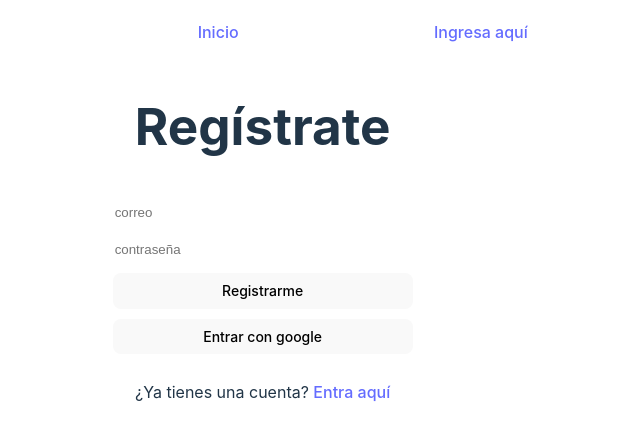
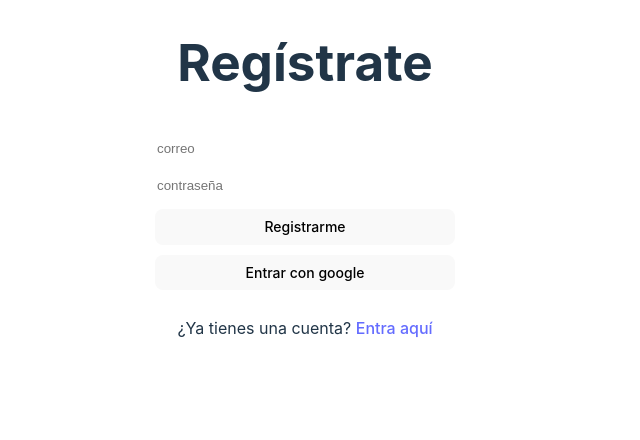
Before and after one commit to solsepulveda/nasa-api, a React (Vite) app: page /login in a window 1280 px wide. Shown: the top 440 px of the page, without its empty margins (335-975 px from the left). Built offline with nearby package versions, Linux system fonts and the light colour scheme; no server answers.

Commit message:
feat/test-nav

```diff
--- a/src/components/HomePage/HomePage.jsx
+++ b/src/components/HomePage/HomePage.jsx
@@ -4,10 +4,9 @@ import Footer from '../footer'
 import { Link } from "react-router-dom";
 import { addDoc, collection } from "firebase/firestore";
 import { db, auth } from '../firebase/firebase'
-import { Heart } from '../../assets/Icons';
 import { ArrowLeftOutlined, ArrowRightOutlined, HeartOutlined } from "@ant-design/icons";
 import {openNotificationSuccess, openNotificationRegistration} from '../../utils/Notification';
-import { NavBar } from '../NarBar/NavBar';
+/* import { NavBar } from '../NarBar/NavBar'; */
 
 
 function HomePage() {
@@ -94,7 +93,7 @@ function HomePage() {
 
   return (
     <>
-    <NavBar/>
+   {/*  <NavBar/> */}
     <div className='container'>
       <h1>Astronomy picture of the Day</h1>
       <div className='button-and-pic'>
--- a/src/components/login/login.jsx
+++ b/src/components/login/login.jsx
@@ -10,7 +10,7 @@ import { useEffect, useState } from "react";
 import { useNavigate } from "react-router";
 import "../login/login.css";
 import { openNotificationError } from "../../utils/Notification";
-import { NavBar } from '../NarBar/NavBar';
+/* import { NavBar } from '../NarBar/NavBar'; */
 
 const Login = () => {
   const [email, setEmail] = useState("");
@@ -69,7 +69,7 @@ const Login = () => {
 
   return (
     <>
-    <NavBar/>
+    {/* <NavBar/> */}
     <div className="sign-container">
       {registerComponent && (
         <div className="sign">
```
